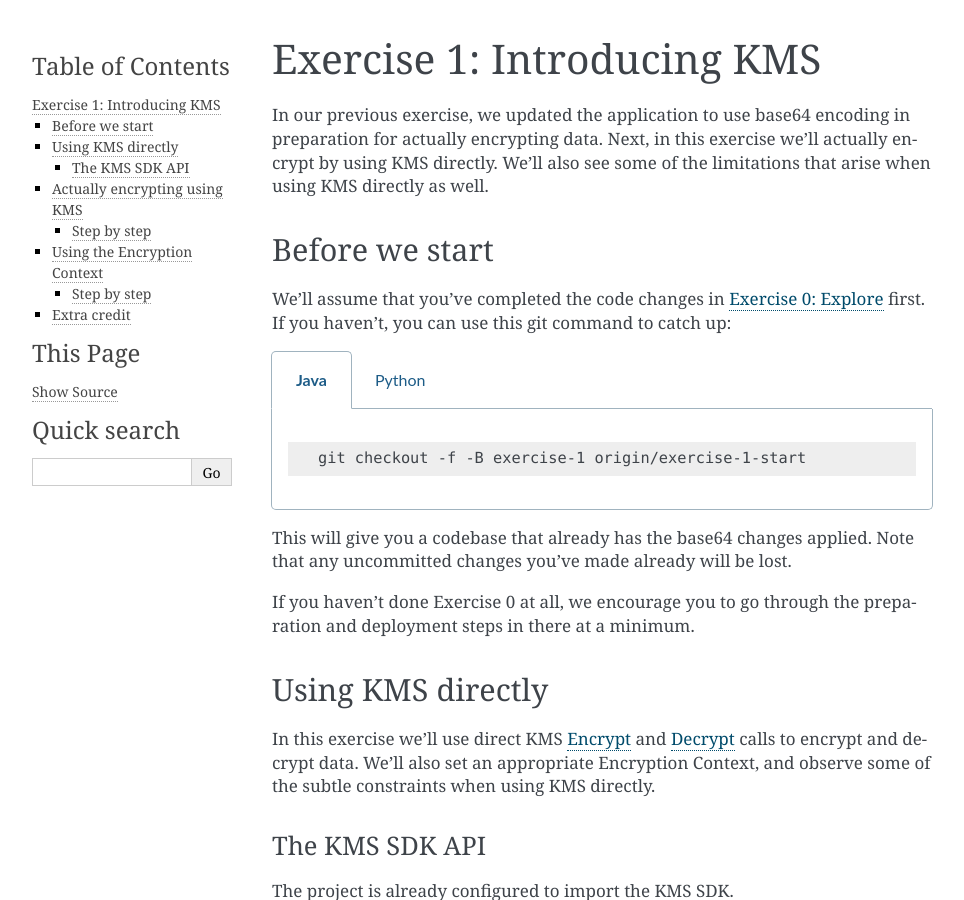
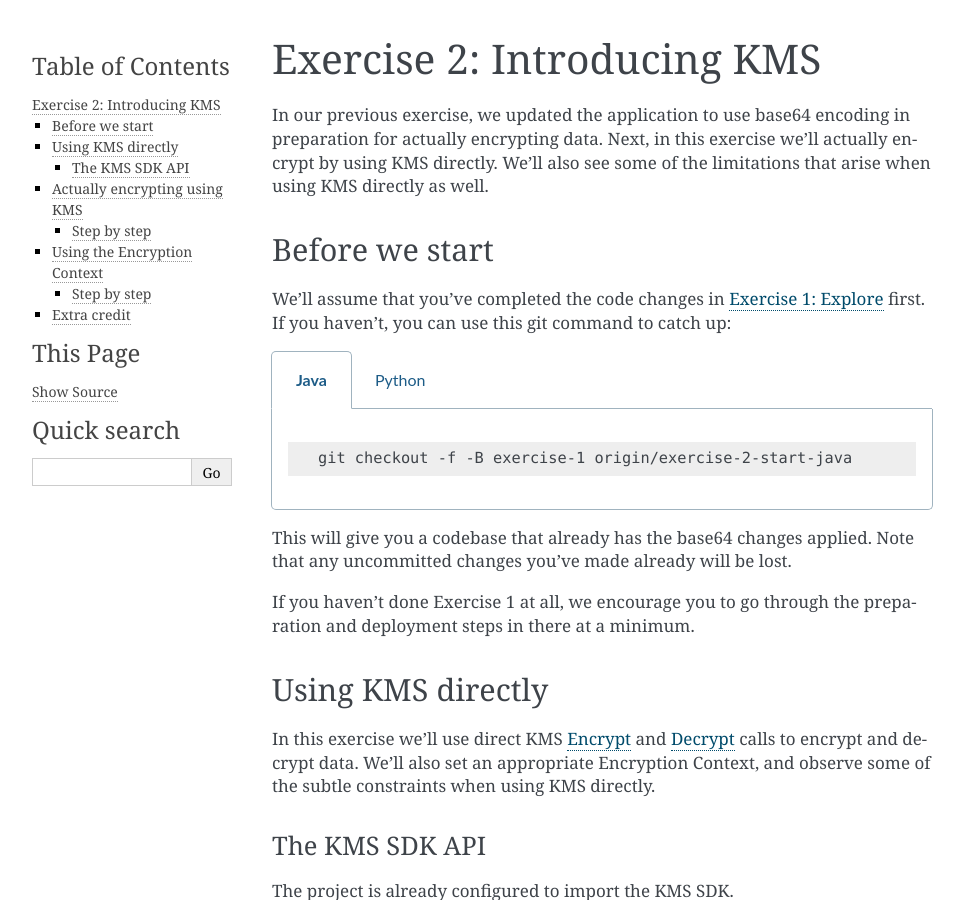
Before and after one commit to aws-samples/busy-engineers-encryption-sdk, a Sphinx documentation site: the page built from docs/exercises/2-kms_encryption.rst, in a window 1280 px wide and 900 px high. Shown: the whole window, without its empty margins (148-1112 px from the left). Built offline with Sphinx 7.4.7, drawn with Linux system fonts in a browser that asks for light colours.

Commit message:
Renumber exercises.
* Index from 1 not 0 for human-friendliness
* Add `-java` to Java branches since the exercises are multilingual now

```diff
--- a/docs/environment-setup.rst
+++ b/docs/environment-setup.rst
@@ -288,7 +288,7 @@ Prerequisites Installation
         such as ``vim`` or ``emacs``.
 
 At this point you should have a Linux system that can deploy the example application with the instructions in
-:ref:`Exercise 0`.
+:ref:`Exercise 1`.
 
 .. _AWS CLI documentation: https://docs.aws.amazon.com/cli/index.html
 .. _The AWS CLI: https://docs.aws.amazon.com/cli/index.html
--- a/docs/exercises/1-kms_encryption.rst
+++ b/docs/exercises/2-kms_encryption.rst
@@ -1,8 +1,8 @@
 
-.. _Exercise 1:
+.. _Exercise 2:
 
 ***************************
-Exercise 1: Introducing KMS
+Exercise 2: Introducing KMS
 ***************************
 
 In our previous exercise, we updated the application to use base64 encoding in
@@ -13,7 +13,7 @@ arise when using KMS directly as well.
 Before we start
 ===============
 
-We'll assume that you've completed the code changes in :ref:`Exercise 0`
+We'll assume that you've completed the code changes in :ref:`Exercise 1`
 first. If you haven't, you can use this git command to catch up:
 
 .. tabs::
@@ -22,18 +22,18 @@ first. If you haven't, you can use this git command to catch up:
 
         .. code-block:: bash
 
-            git checkout -f -B exercise-1 origin/exercise-1-start
+            git checkout -f -B exercise-1 origin/exercise-2-start-java
 
     .. group-tab:: Python
 
         .. code-block:: bash
 
-            git checkout -f -B exercise-1 origin/exercise-1-start-python
+            git checkout -f -B exercise-1 origin/exercise-2-start-python
 
 This will give you a codebase that already has the base64 changes applied.
 Note that any uncommitted changes you've made already will be lost.
 
-If you haven't done Exercise 0 at all, we encourage you to go through the
+If you haven't done Exercise 1 at all, we encourage you to go through the
 preparation and deployment steps in there at a minimum.
 
 Using KMS directly
```
Also changed, not shown: docs/exercises/1-explore.rst (renamed from docs/exercises/0-explore.rst, +4 -4 lines), docs/exercises/3-encryption_sdk.rst (renamed from docs/exercises/2-encryption_sdk.rst, +5 -5 lines), docs/exercises/4-caching.rst (renamed from docs/exercises/3-caching.rst, +5 -5 lines), docs/index.rst (+8 -8 lines).
